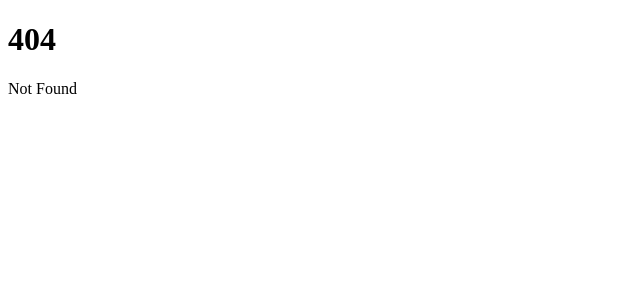
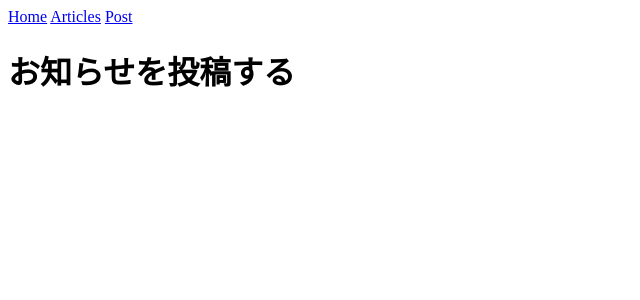
Before and after one commit to zer0-u/info-board, a SvelteKit app in the folder client-svelte/: page /post in a window 1280 px wide. Before the commit this address had no page. Shown: the top 300 px of the page, without its empty margins (0-640 px from the left). Built offline with nearby package versions, Linux system fonts and the light colour scheme.

Commit message:
とりあえずページを用意

```diff
--- /dev/null
+++ b/client-svelte/src/routes/+layout.svelte
@@ -0,0 +1,7 @@
+<nav>
+    <a href="/">Home</a>
+    <a href="/articles">Articles</a>
+    <a href="/post">Post</a>
+</nav>
+
+<slot/>
--- a/client-svelte/src/routes/+page.svelte
+++ b/client-svelte/src/routes/+page.svelte
@@ -1,2 +1 @@
-<h1>Welcome to SvelteKit</h1>
-<p>Visit <a href="https://kit.svelte.dev">kit.svelte.dev</a> to read the documentation</p>
+<h1>掲示板</h1>
--- /dev/null
+++ b/client-svelte/src/routes/articles/+page.svelte
@@ -0,0 +1 @@
+<h1>お知らせ一覧</h1>
--- /dev/null
+++ b/client-svelte/src/routes/post/+page.svelte
@@ -0,0 +1 @@
+<h1>お知らせを投稿する</h1>
```
